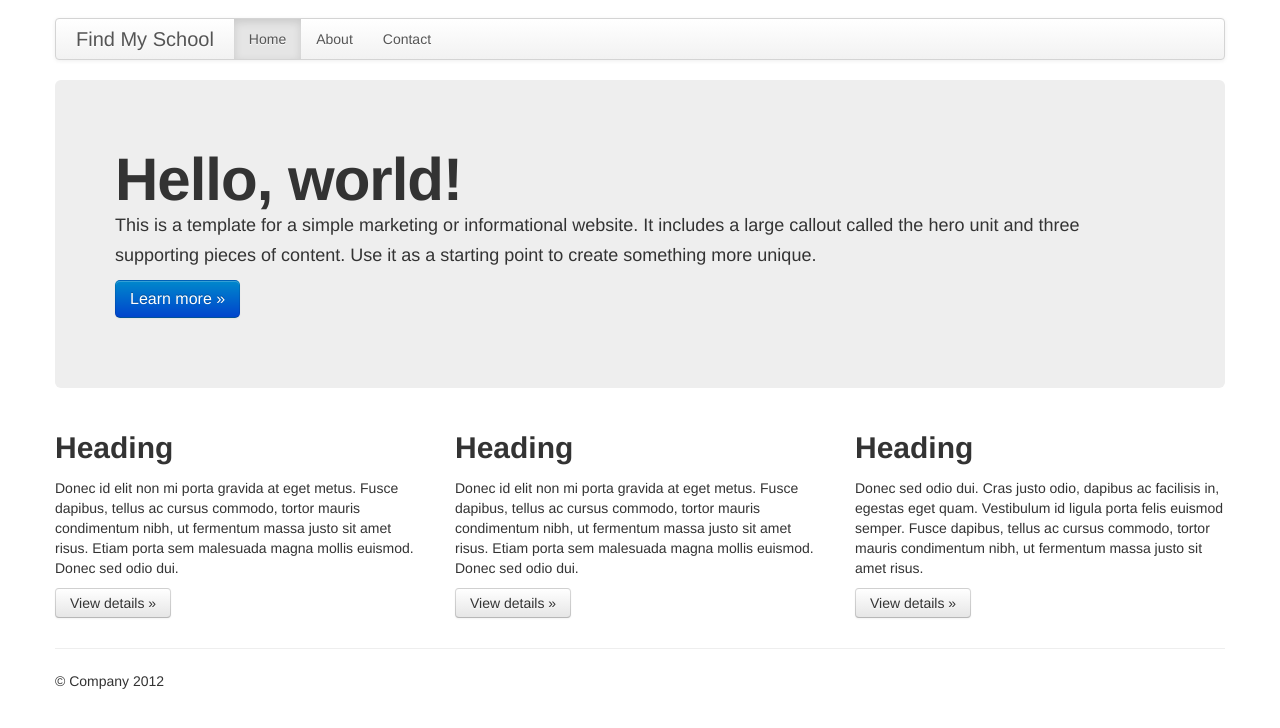
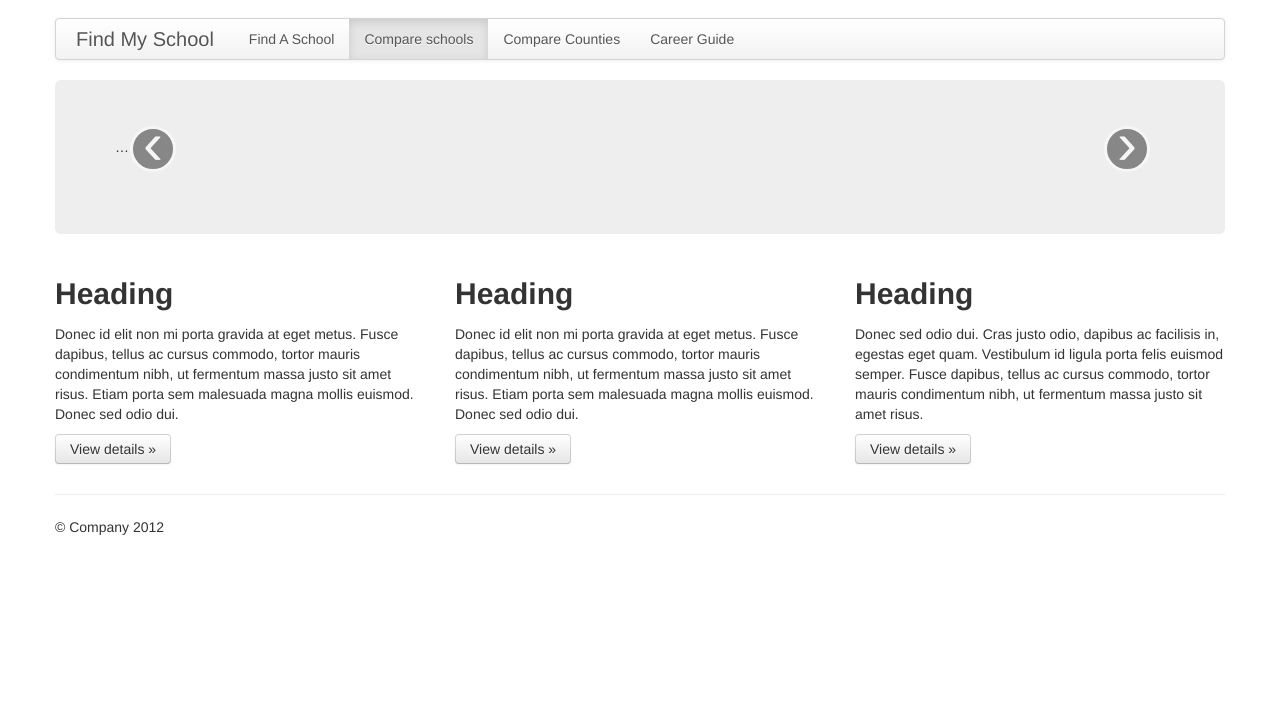
Before and after one commit to munenedenis/FindMySchool, a Jekyll site: the page built from index.html, in a window 1280 px wide. Shown: the top 728 px of the page. Built offline with Jekyll 4.4.1, drawn with Linux system fonts in a browser that asks for light colours; nearby versions of some CDN libraries.

Commit message:
Addded Navigation Links and Carousel on hmpage

```diff
--- a/_layouts/default.html
+++ b/_layouts/default.html
@@ -39,9 +39,10 @@
 				<a class="brand" href="#">Find My School</a>
 				<div class="nav-collapse">
 					<ul class="nav">
-						<li class="active"><a href="#">Home</a></li>
-						<li><a href="#about">About</a></li>
-						<li><a href="#contact">Contact</a></li>
+						<li><a href="#">Find A School</a></li>
+						<li class="active"><a href="#">Compare schools</a></li>
+						<li><a href="#about">Compare Counties</a></li>
+						<li><a href="#contact">Career Guide</a></li>
 					</ul>
 				</div><!--/.nav-collapse -->
 			</div>
--- a/index.html
+++ b/index.html
@@ -4,9 +4,23 @@ title: Find My School
 ---
 <!-- Main hero unit for a primary marketing message or call to action -->
   <div class="hero-unit">
-    <h1>Hello, world!</h1>
-    <p>This is a template for a simple marketing or informational website. It includes a large callout called the hero unit and three supporting pieces of content. Use it as a starting point to create something more unique.</p>
-    <p><a class="btn btn-primary btn-large">Learn more &raquo;</a></p>
+
+   <?php $('.carousel').carousel({
+  interval: 2000
+         })
+    ?>
+<!-- including the Bootstrap carousel in the homepage -->
+    <div id="myCarousel" class="carousel slide">
+  <!-- Carousel items -->
+  <div class="carousel-inner">
+    <div class="active item">…</div>
+    <div class="item"></div>
+    <div class="item">…</div>
+  </div>
+  <!-- Carousel nav -->
+  <a class="carousel-control left" href="#myCarousel" data-slide="prev">&lsaquo;</a>
+  <a class="carousel-control right" href="#myCarousel" data-slide="next">&rsaquo;</a>
+</div>
   </div>
 
   <!-- Example row of columns -->
```
